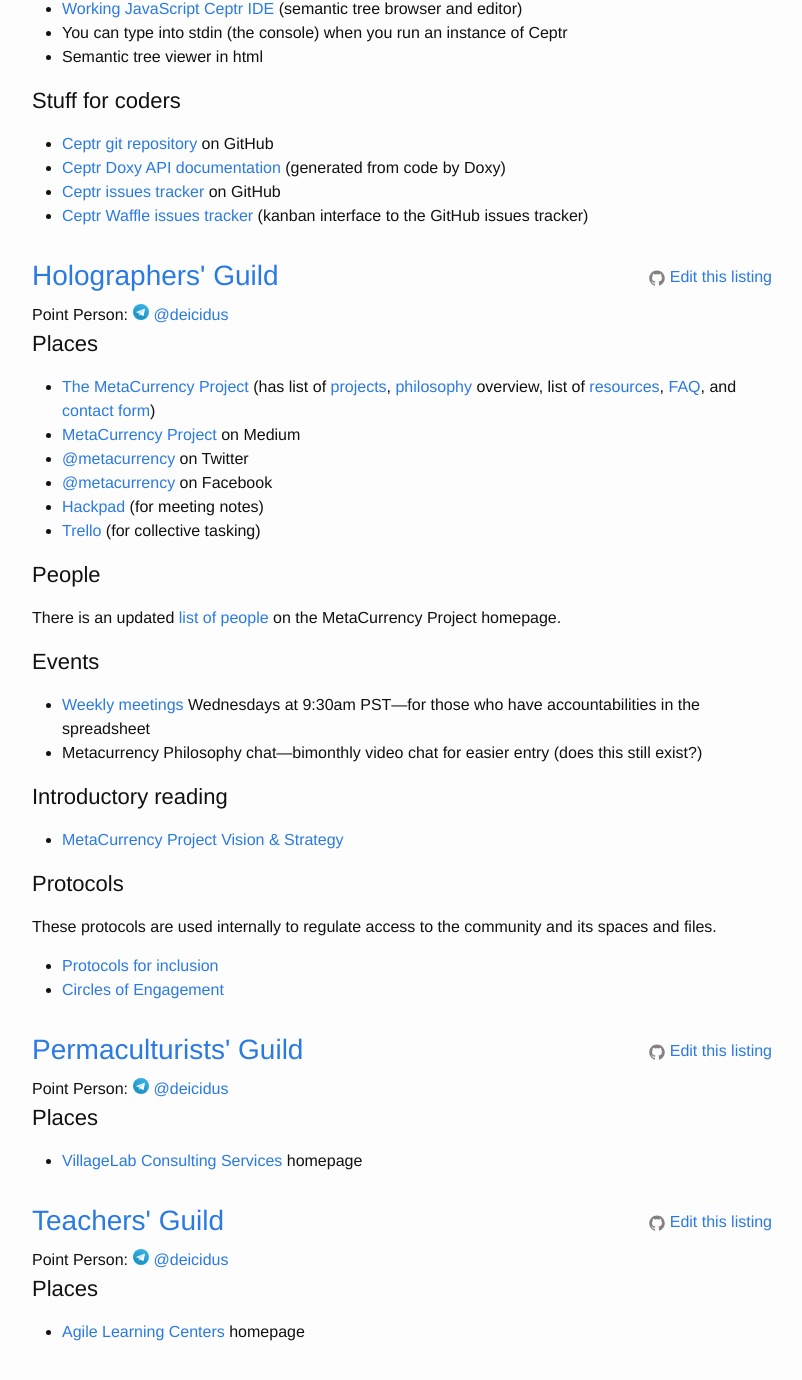
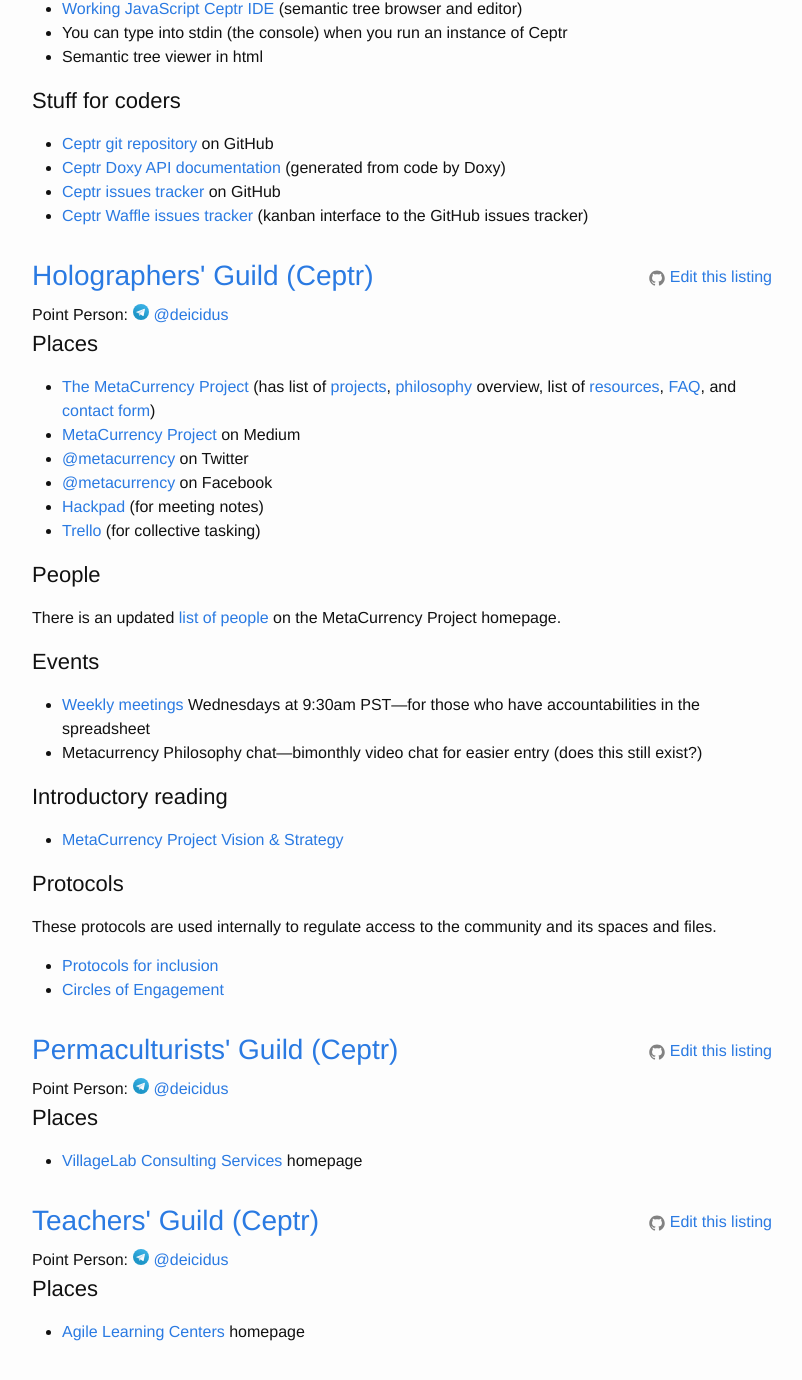
Before and after one commit to coalition-of-invisible-colleges/cic.github.io, a Jekyll site: the page built from colleges/Ceptr.md, in a window 1280 px wide and 1400 px high, scrolled down 1367 px. Shown: the top 1380 px of the window, without its empty margins (238-1040 px from the left). Built offline with Jekyll 4.4.1, drawn with Linux system fonts in a browser that asks for light colours; some of the changed text lies outside the part shown.

```diff
--- a/_layouts/college.html
+++ b/_layouts/college.html
@@ -11,7 +11,7 @@ layout: default
     {{ content }}
     {% assign listings = site.listings | where: 'college', page.college | sort: 'college' %}
     {% for listing in listings %}
-      <h2><a href="/guilds/{{ listing.guild }}">{{ listing.guild | capitalize }}' Guild</a></h2>
+      <h2><a href="/guilds/{{ listing.guild }}">{{ listing.guild | capitalize }}' Guild ({{ page.college }})</a></h2>
       {{ listing.output }}
     {% endfor %}
   </div>
```
